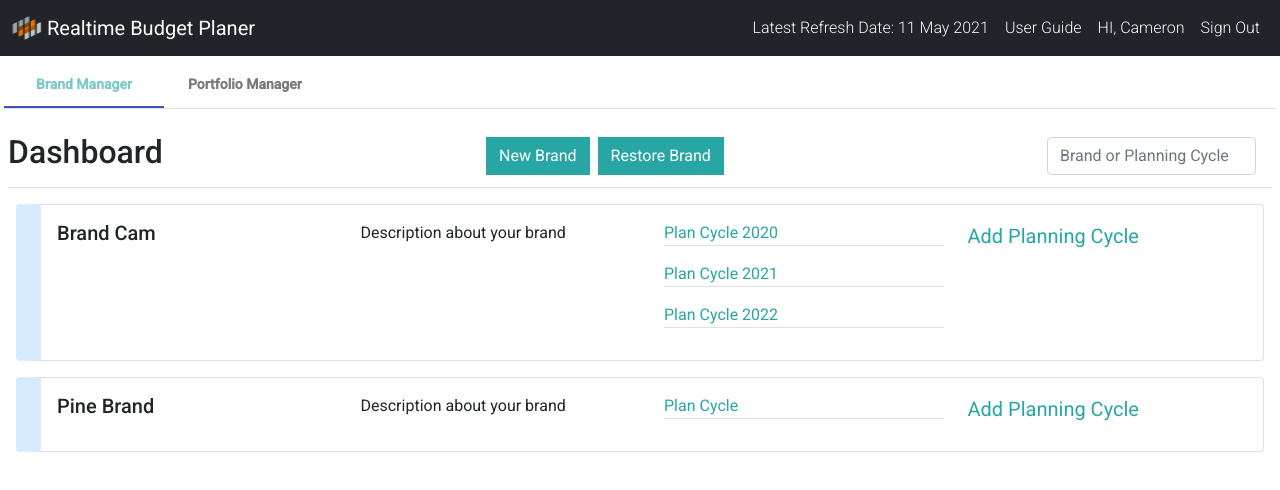
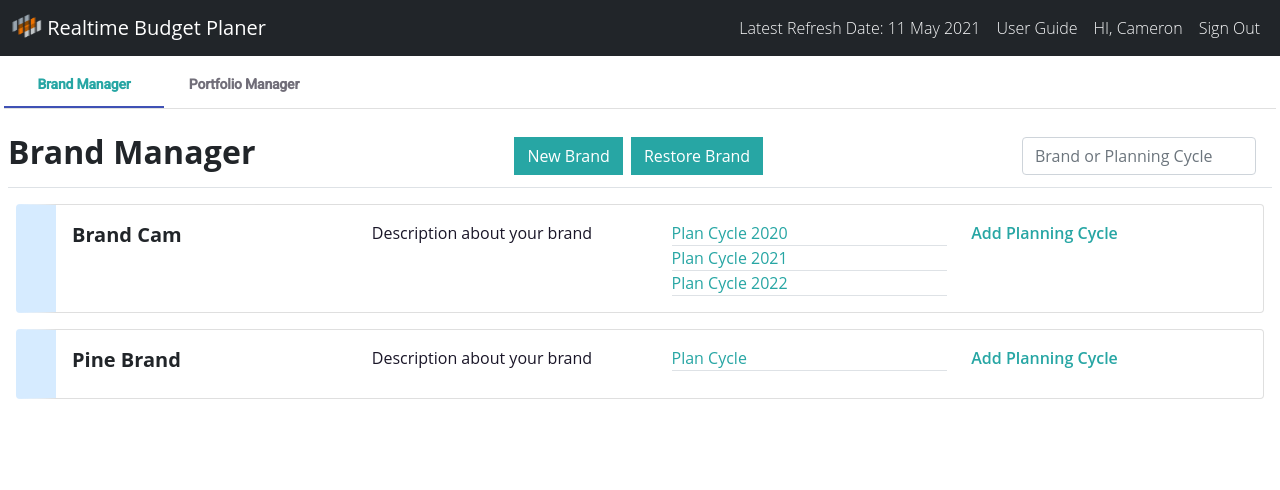
Before and after one commit to nani17891/angular-rbp, an Angular app: page /brand/list in a window 1280 px wide. Shown: the top 490 px of the page. Built offline with nearby package versions, Linux system fonts and the light colour scheme.

Commit message:
updated with figma css

```diff
--- a/src/app/brand/brand-list/brand-list.component.html
+++ b/src/app/brand/brand-list/brand-list.component.html
@@ -1,5 +1,5 @@
 <div class="d-flex justify-content-between flex-wrap flex-md-nowrap align-items-center pt-3 pb-2 mb-3 border-bottom m-2">
-        <h1 class="h2">Dashboard</h1>
+        <h1 class="brand-pageHeading">Brand Manager</h1>
         <div>
           <button type="button" class="btn btn-rbp rounded-0 me-2"  >New Brand</button>
       <button type="button" class="btn btn-rbp rounded-0 " >Restore Brand</button>
@@ -11,7 +11,7 @@
     </div>
   </div>
 
-  <div class="card m-3 brand-sig" *ngFor="let brand of brandList; let i =index;" >
+  <div class="card m-3 brand-lb" *ngFor="let brand of brandList; let i =index;" >
     <!--<div class="row">
     <div class="col-md-1">
       <div class="mh-100 bg-primary "></div>
@@ -19,13 +19,13 @@
     <!--<div class="col-md-11">-->
           <div class="card-body">
               <div class="row">
-                  <div class="col"><h5 class="card-title">{{ brand?.name }}</h5></div>
-                  <div class="col">{{ brand?.description }}</div>
+                  <div class="col"><h5 class="brand-title">{{ brand?.name }}</h5></div>
+                  <div class="col brand-description">{{ brand?.description }}</div>
                   <div class="col">
-                        <div *ngFor="let pc of brand?.planCycle" class="text-rbp border-bottom mb-3">{{ pc?.name }}</div>
+                     <div *ngFor="let pc of brand?.planCycle" class="text-rbp border-bottom brand-pc">{{ pc?.name }}</div>
                   </div>
                   <div class="col">
-                        <a href="#" class="card-link text-rbp fs-5 text-decoration-none">Add Planning Cycle</a>
+                        <a href="#" class="text-rbp brand-add-pc-link text-decoration-none">Add Planning Cycle</a>
                   </div>
               </div>
       <!-- </div>-->
--- a/src/styles.css
+++ b/src/styles.css
@@ -1,10 +1,9 @@
 /* You can add global styles to this file, and also import other style files */
 
 html, body { height: 100%; }
-body { margin: 0; font-family: Roboto, "Helvetica Neue", sans-serif; }
+body { margin: 0; font-family: Open Sans,Roboto, "Helvetica Neue", sans-serif; }
 
-
-
+/* common css */
 .btn-rbp {
     color: #fff;
     background-color: #27A6A4;
@@ -13,15 +12,49 @@ body { margin: 0; font-family: Roboto, "Helvetica Neue", sans-serif; }
 .text-rbp {
 	color: #27A6A4;
 }
-.brand-sig{
-	border-left:25px solid #D6EBFF;
+.brand-pageHeading{
+	font-style: normal;
+	font-weight: bold;
+	font-size: 32px;
+	letter-spacing: 0.15px;
 }
-
+/* tabs */
 .mat-tab-label-active {
-	color: #27A6A4;
+	color: #27A6A4 !important;
 
 }
 .mat-tab-label, .mat-tab-link{
 	font-size:14px;
+	font-weight: bold;
+	line-height: 21px;
+	font-style: normal;
+	letter-spacing: -0.2px;
+	opacity:1 !important;
+	color : #716E79;
+}
+/*brand page */
+
+.brand-lb{
+	border-left:40px solid #D6EBFF;
+}
+.brand-title{
 	font-weight: 700;
+	font-size:20px;
+	line-height: 28px;
 }
+.brand-description{
+	font-size:16px;
+	line-height: 24px;
+	color:#1A1628;
+}
+.brand-pc{
+	font-weight: 400;
+	font-size:16px;
+	line-height: 24px;
+}
+.brand-add-pc-link{
+	font-weight: 600;
+	font-style: normal;
+	font-size:16px;
+	line-height: 24px;
+}
```
